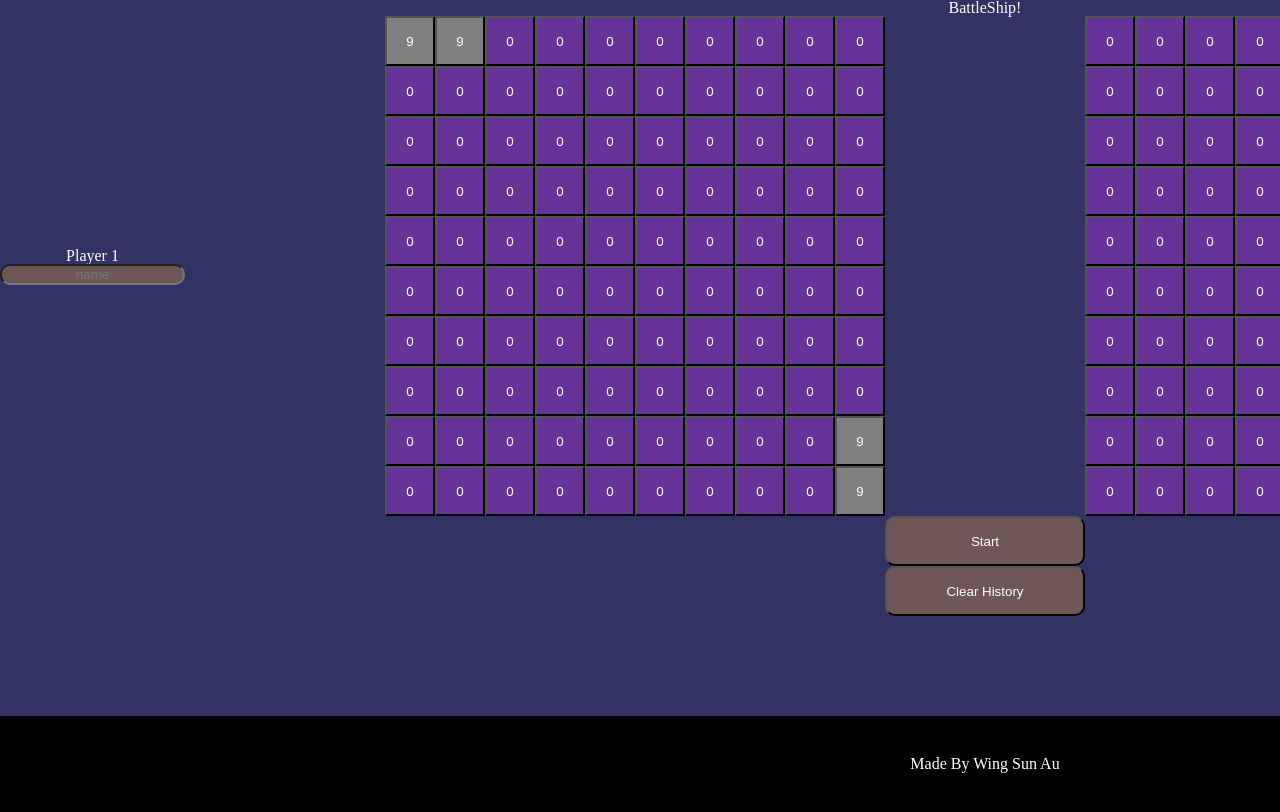
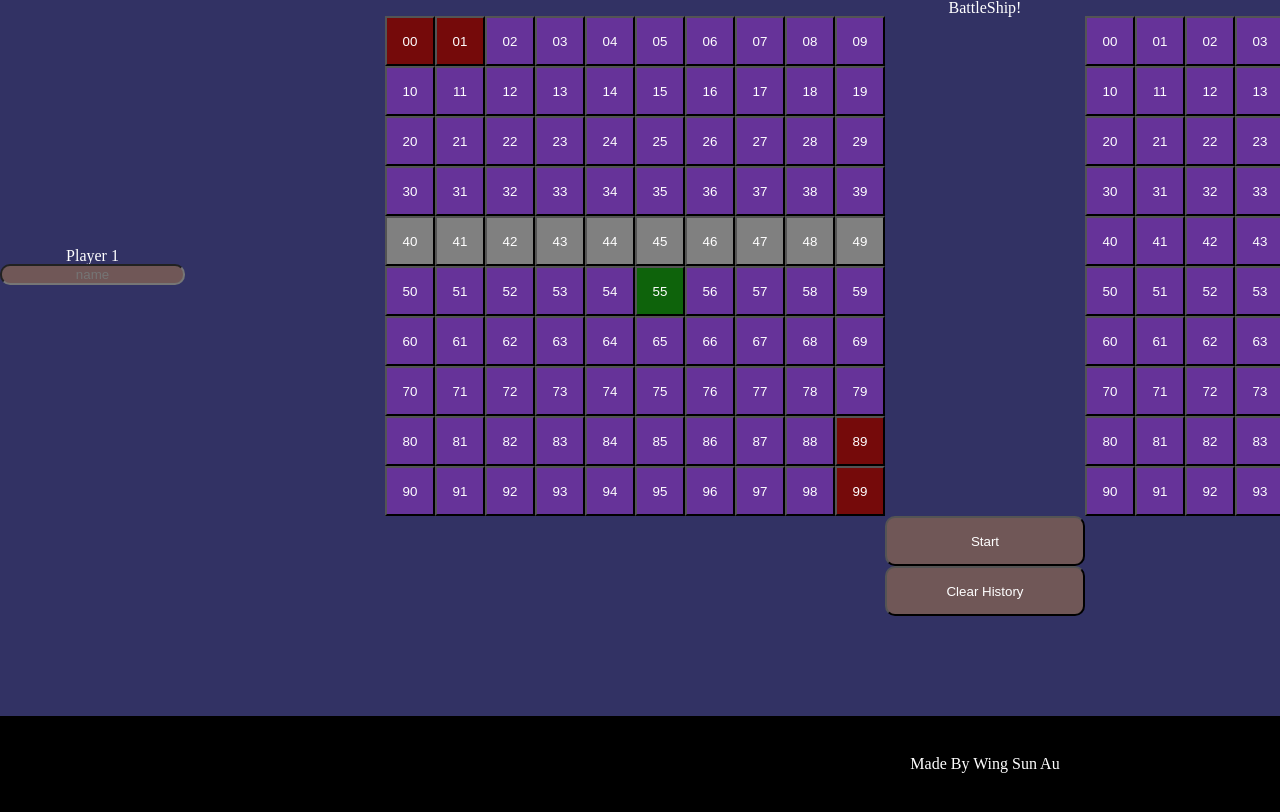
Before and after one commit to WingSunAu/BattleShip, a website built with webpack: page src/template.html in a window 1280 px wide. Shown: the top 812 px of the page. Built offline with nearby package versions, Linux system fonts and the light colour scheme.

Commit message:
click to attack working

```diff
--- a/src/index.js
+++ b/src/index.js
@@ -1,23 +1,30 @@
 // use this as your entry point
 import "./styles.css";
 import { Player } from "./modules/Player";
-import { render, updateBox } from "./modules/DOM";
+import { render } from "./modules/DOM";
 
 let p1 = new Player(1, false);
 let p2 = new Player(2, false);
-render(p1.getBoard().getGrid(), 1);
-render(p2.getBoard().getGrid(), 2);
+render(p1.getBoard().getGrid(), p1, p1.getBoard().receiveAttack);
+render(p2.getBoard().getGrid(), p2, p2.getBoard().receiveAttack);
 
 
 
 p1.getBoard().placeShip({ x1: 0, y1: 0 }, 2, "x");
-p1.getBoard().placeShip({ x1: 0, y1: 0 }, 2, "y");
 p1.getBoard().placeShip({ x1: 9, y1: 9 }, 2, "y");
+p1.getBoard().placeShip({ x1: 0, y1: 4 }, 10, "x");
+
+
+
 p1.getBoard().receiveAttack({ x: 0, y: 0 });
 p1.getBoard().receiveAttack({ x: 1, y: 0 });
 p1.getBoard().receiveAttack({ x: 9, y: 9 });
 p1.getBoard().receiveAttack({ x: 9, y: 8 });
+p1.getBoard().receiveAttack({ x: 5, y: 5 });
+
+
+
 p1.getBoard().print();
+
+
 // be wary this. gets undefined in higher order functions
-
-// cant read nonexistent/off grid values, add cases to if statements to check
--- a/src/modules/DOM.js
+++ b/src/modules/DOM.js
@@ -1,17 +1,26 @@
-export function render(arr, player) {
-    let grid = document.getElementById("grid" + player);
+export function render(arr, player, callBack) {
+    let grid = document.getElementById("grid" + player.getOrder());
     for (let i = 0; i < arr.length; i++) {
         for (let j = 0; j < arr[i].length; j++) {
             let box = document.createElement("button");
             box.classList.add("box");
-            box.id = player + "" + j + "" + i;
-            box.textContent = "0";
+            box.id = player.getOrder() + "" + j + "" + i;
+            box.textContent = i + "" + j;
+            box.addEventListener("click", () => {
+                callBack({ x: j, y: i });
+            })
             grid.appendChild(box);
         }
     }
 }
 export function updateBox(player, x, y, text) {
     let box = document.getElementById(player + "" + x + "" + y);
-    box.textContent = text;
-    box.classList.add("ship");
+    // box.textContent = text;
+    if (text == "6") {
+        box.classList.add("ship");
+    } else if (text == "9") {
+        box.classList.add("sunken")
+    } else if (text == "1") {
+        box.classList.add("miss");
+    }
 }
--- a/src/modules/Gameboard.js
+++ b/src/modules/Gameboard.js
@@ -147,14 +147,12 @@ export function Gameboard(n) {
                 for (let j = 0; j < ships[i].coords.length; j++) {
                     if (ships[i].coords[j][0] == y && ships[i].coords[j][1] == x) {
                         ships[i].ship.hit();
-                        console.log(ships[i].ship.isSunk());
                         if (ships[i].ship.isSunk()) {
                             sunken.push(ships[i]);
                         }
                     }
                 }
             }
-            console.log(sunken);
             // check if all ships sunken here
             if (isAllSunken()) {
                 console.log("all ships sunken");
--- a/src/modules/Ship.js
+++ b/src/modules/Ship.js
@@ -6,7 +6,6 @@ export function Ship(len) {
     hits++;
   }
   function isSunk() {
-    console.log(hits);
     if (hits == length) {
       sunk = true;
     }
--- a/src/styles.css
+++ b/src/styles.css
@@ -218,3 +218,11 @@ body {
 .ship {
   background-color: grey;
 }
+
+.sunken {
+  background-color: rgb(117, 10, 10);
+}
+
+.miss {
+  background-color: rgb(14, 99, 11);
+}
```
Also changed, not shown: src/template.html (+2 -0 lines).
